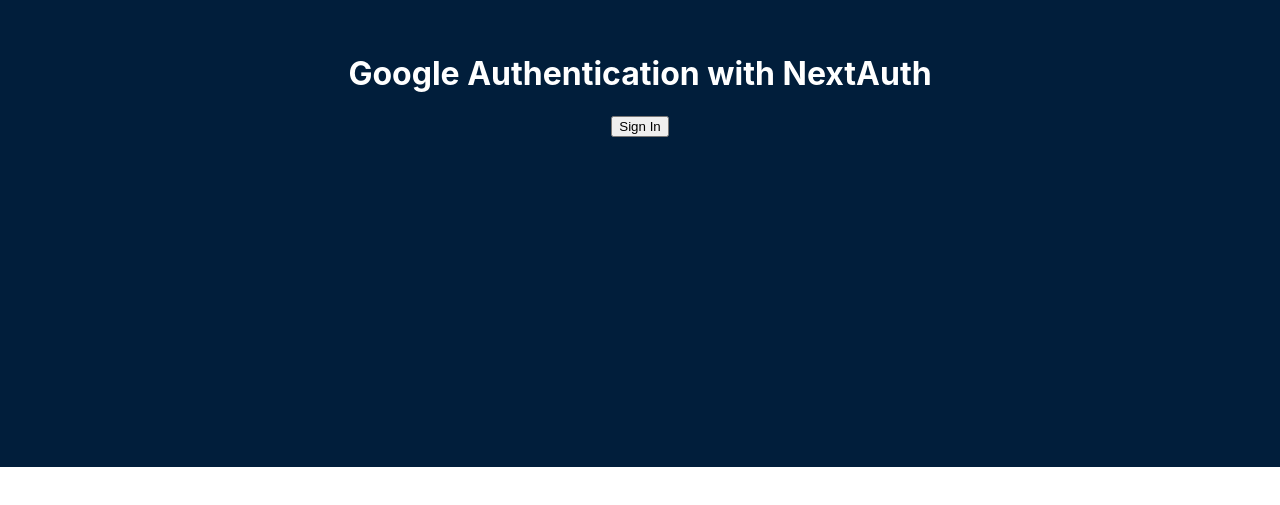
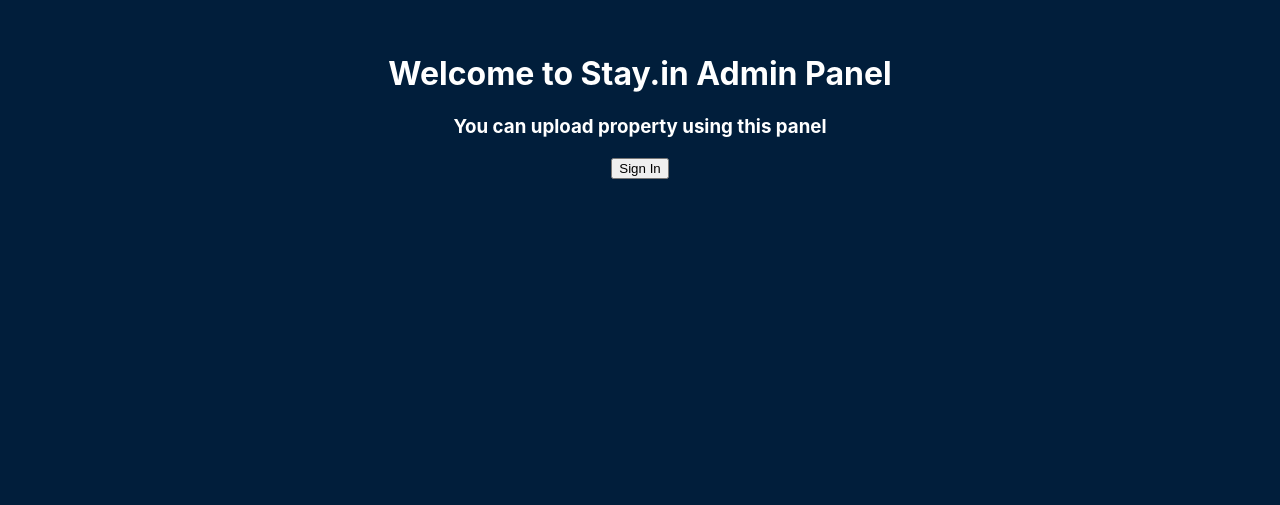
Before and after one commit to RajdevKapoor/Stay.in, a Next.js app in the folder stay-in/next-google-auth/: page / in a window 1280 px wide. Shown: the part 297-802 px from the top of the page. Built offline with nearby package versions, Linux system fonts and the light colour scheme; no server answers.

Commit message:
Admin Panel Gauth UI Update and implemented

```diff
--- a/stay-in/next-google-auth/package.json
+++ b/stay-in/next-google-auth/package.json
@@ -13,7 +13,7 @@
     "@emotion/react": "11",
     "@emotion/styled": "11",
     "framer-motion": "6",
-    "next": "12.1.0",
+    "next": "^12.1.0",
     "next-auth": "^3.29.0",
     "react": "17.0.2",
     "react-dom": "17.0.2",
--- a/stay-in/next-google-auth/pages/index.js
+++ b/stay-in/next-google-auth/pages/index.js
@@ -12,11 +12,12 @@ export default function Home() {
   return (
     <div className={styles.container}>
       <Head>
-        <title>NextAuth Google Authentication</title>
+        <title>Stay.in | Admin Panel </title>
         <link rel="icon" href="/favicon.ico" />
       </Head>
 
-      <h1>Google Authentication with NextAuth </h1>
+      <h1>Welcome to Stay.in Admin Panel</h1>
+      <h3>You can upload property using this panel</h3>
 
       {!session && (
         <>
```
Also changed, not shown: 1 other file (tests, documents, lock files or other folders).
